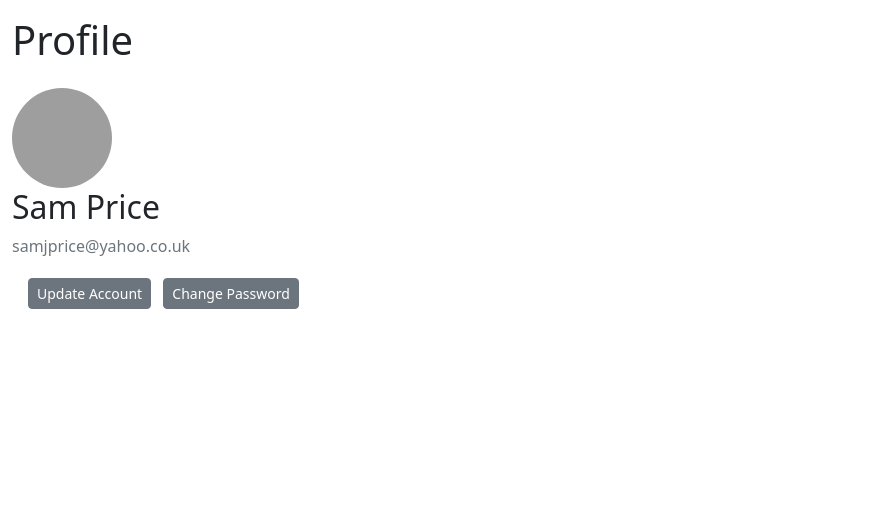
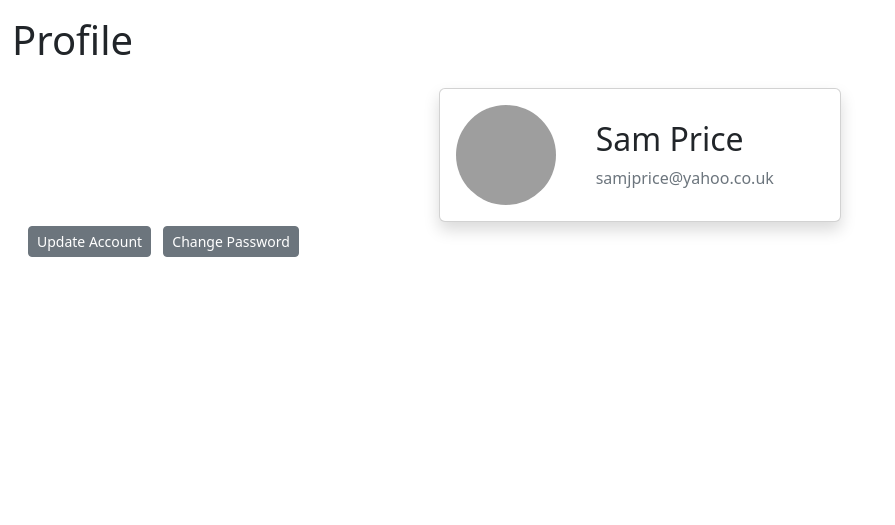
Before and after one commit to DrunkenPangolin/net_worth_tracker, a Flask app: page /profile in a window 1280 px wide. Shown: the part 56-581 px from the top of the page, without its empty margins (0-895 px from the left). Run offline with Flask 2, Linux system fonts and the light colour scheme; a user stored in the database is signed in; some libraries are stand-ins or nearby versions; grey boxes are pictures that could not be loaded.

Commit message:
playing with CSS

```diff
--- a/webapp/templates/user/profile.html
+++ b/webapp/templates/user/profile.html
@@ -2,17 +2,20 @@
 
 {% block content %}
 
-    <div class="content-section">
-        <div class="col">
-            <div class="media">
-                <img class="rounded-circle account-img" height="100" width="100" src="{{url_for('static', filename='profile_pics/' + current_user.profile_pic)}}">
+<div class="container col-4">
+    <div class="card shadow">
+        <div class="row">
+            <div class="col-auto">
+                <img class="rounded-circle account-img m-3" height="100" width="100" src="{{url_for('static', filename='profile_pics/' + current_user.profile_pic)}}">
+            </div>
+            <div class="col-auto my-auto me-3 ">
+                <h2 class="account-heading mr-3 pt-3">{{ current_user.name }}</h2>
+                <p class="text-secondary">{{ current_user.email }}</p>
             </div>
         </div>
-        <div class="media-body">
-            <h2 class="account-heading">{{ current_user.name }}</h2>
-            <p class="text-secondary">{{ current_user.email }}</p>
-        </div>
     </div>
+</div>
+
 
     <div class="row mx-auto mb-4">
         <div>
@@ -22,10 +25,12 @@
                     Update Account
                 </button>
 
-                <!-- Button trigger modal -->
-                <button class="btn btn-secondary btn-sm m-1" href="{{url_for('set_password')}}">
-                    Change Password
-                </button>
+                <!-- Button link to Password reset -->
+                <a href="{{url_for('set_password')}}">
+                    <button class="btn btn-secondary btn-sm m-1">
+                        Change Password
+                    </button>
+                </a>
             </div>
         </div>
     </div>
```
Also changed, not shown: webapp/templates/pages/financial_independence.html (+8 -6 lines).
